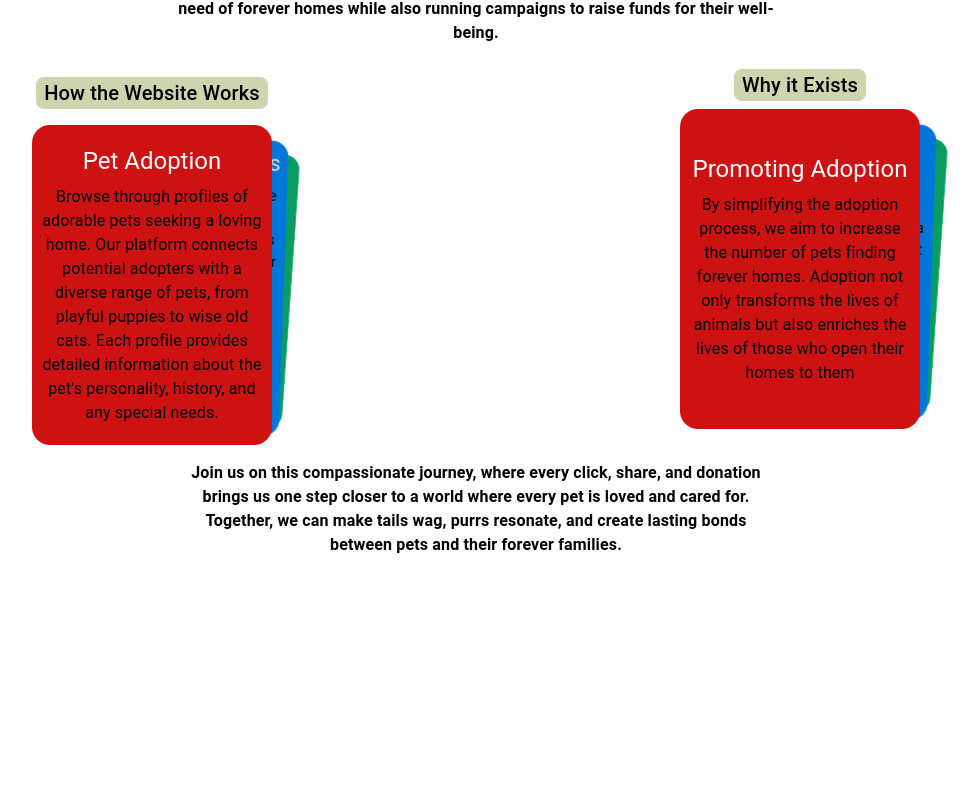
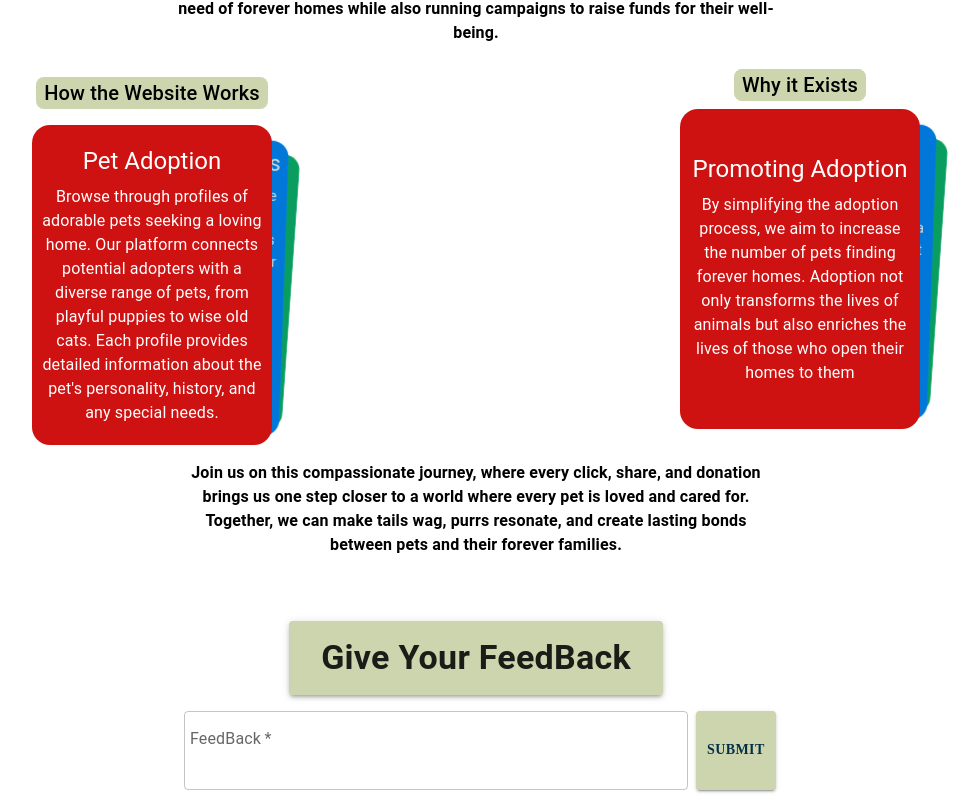
Before and after one commit to nayeem-muttakim/pet-adoption-client, a React (Vite) app: page / in a window 1280 px wide. Shown: the part 979-1785 px from the top of the page, without its empty margins (164-1143 px from the left). Before the commit the page ends 1536 px from the top, so only its background shows below. Built offline with nearby package versions, Linux system fonts and the light colour scheme; no server answers.

Commit message:
error page and homepage extra one section added

```diff
--- a/src/Authentications/Login/Login.jsx
+++ b/src/Authentications/Login/Login.jsx
@@ -56,7 +56,7 @@ const Login = () => {
       });
   };
   return (
-    <Grid sx={{ maxWidth: 600, mx: "auto", my: 10 }}>
+    <Grid px={1} sx={{ maxWidth: 600, mx: "auto", my: 10 }}>
       <Helmet>
         <title>Pet Adoption | Login</title>
       </Helmet>
@@ -72,7 +72,6 @@ const Login = () => {
         <form onSubmit={formik.handleSubmit}>
           <Grid sx={{ display: "grid", gap: 5, p: 5 }}>
             <TextField
-              sx={{ width: { xs: 220, sm: "auto" } }}
               label="Email"
               variant="standard"
               name="email"
@@ -83,7 +82,6 @@ const Login = () => {
             />
 
             <TextField
-              sx={{ width: { xs: 220, sm: "auto" } }}
               label="Password"
               variant="standard"
               name="password"
@@ -125,20 +123,21 @@ const Login = () => {
       </Divider>
       <Grid my={2}>
         {/* google login */}
-        <Button onClick={handleGoogle}>
+        <Button  onClick={handleGoogle}>
           <Box
             display={"flex"}
             alignItems={"center"}
+
             gap={{ xs: 3, sm: 13 }}
             border={1}
             mx={{ xs: 2, sm: 5 }}
-            mb={2}
-            px={1}
+
+            px={3}
             py={1}
             borderRadius={12}
           >
             <Avatar src={ggLogo}></Avatar>
-            <Typography variant="h6">Continue With Google</Typography>
+            <Typography variant="body1">Continue With Google</Typography>
           </Box>
         </Button>
         {/* github login */}
@@ -149,12 +148,12 @@ const Login = () => {
             gap={{ xs: 3, sm: 13 }}
             border={1}
             mx={{ xs: 2, sm: 5 }}
-            px={1}
+            px={3}
             py={1}
             borderRadius={12}
           >
             <Avatar src={gitLogo}></Avatar>
-            <Typography variant="h6">Continue With Github</Typography>
+            <Typography variant="body1">Continue With Github</Typography>
           </Box>
         </Button>
       </Grid>
--- /dev/null
+++ b/src/ErrorPage.jsx
@@ -0,0 +1,41 @@
+import {
+  Avatar,
+  Box,
+  Button,
+  Card,
+  CardContent,
+  CardMedia,
+  Grid,
+  Typography,
+} from "@mui/material";
+import errorSvg from "/undraw_page_not_found.svg";
+import { Link, useRouteError } from "react-router-dom";
+
+const ErrorPage = () => {
+  const error = useRouteError();
+  console.log(error);
+  return (
+    <Grid
+      sx={{
+        display: "flex",
+        gap: 5,
+        flexDirection: "column",
+        alignItems: "center",
+        justifyContent: "center",
+      }}
+    >
+      <Box sx={{ display: { xs: "none", sm: "block" } }}>
+        <img src={errorSvg} alt="" />
+      </Box>
+      <Typography sx={{display:{sm:"none"},mt:20}} variant="h2">{error.status}</Typography>
+      <Typography variant="p" sx={{ fontSize: 50, fontWeight: 500 }}>
+        {error.statusText}
+      </Typography>
+      <Link>
+        <Button variant="contained" sx={{px:12,py:2, backgroundColor: "#ccd5ae" ,color:"black",fontSize:20}}>HOME</Button>
+      </Link>
+    </Grid>
+  );
+};
+
+export default ErrorPage;
--- a/src/HomePage/AboutUs/AboutUs.jsx
+++ b/src/HomePage/AboutUs/AboutUs.jsx
@@ -4,7 +4,7 @@ import Exist from "./Exist";
 
 const AboutUs = () => {
   return (
-    <Grid my={3}>
+    <Grid my={3} pb={1}>
       <Paper
         square={false}
         sx={{
--- a/src/HomePage/AboutUs/Exist.jsx
+++ b/src/HomePage/AboutUs/Exist.jsx
@@ -19,6 +19,7 @@ export default function Exist() {
         grabCursor={true}
         modules={[EffectCards]}
         className="mySwiper"
+        color="white"
       >
         <SwiperSlide>
           {" "}
@@ -30,7 +31,7 @@ export default function Exist() {
             flexDirection={"column"}
           >
             <Typography variant="h5">Promoting Adoption</Typography>
-            <Typography color={"black"}>
+            <Typography >
               {" "}
               By simplifying the adoption process, we aim to increase the number
               of pets finding forever homes. Adoption not only transforms the
@@ -49,7 +50,7 @@ export default function Exist() {
             flexDirection={"column"}
           >
             <Typography variant="h5">Caring for the Vulnerable</Typography>
-            <Typography color={"black"}>
+            <Typography >
               {" "}
               The donation campaigns are a testament to our commitment to the
               welfare of all animals. Your support directly contributes to
@@ -68,7 +69,7 @@ export default function Exist() {
             flexDirection={"column"}
           >
             <Typography variant="h5">Building a Community</Typography>
-            <Typography color={"black"}>
+            <Typography >
               {" "}
               Beyond being a platform, we aspire to create a community of animal
               lovers who share a common goal—creating a world where every pet is
--- a/src/HomePage/AboutUs/Work.jsx
+++ b/src/HomePage/AboutUs/Work.jsx
@@ -19,6 +19,7 @@ export default function Work() {
         grabCursor={true}
         modules={[EffectCards]}
         className="mySwiper"
+        color="white"
       >
         <SwiperSlide>
           <Grid
@@ -29,7 +30,7 @@ export default function Work() {
             flexDirection={"column"}
           >
             <Typography variant="h5"> Pet Adoption </Typography>
-            <Typography color={"black"}>
+            <Typography >
               {" "}
               Browse through profiles of adorable pets seeking a loving home.
               Our platform connects potential adopters with a diverse range of
@@ -49,7 +50,7 @@ export default function Work() {
             flexDirection={"column"}
           >
             <Typography variant="h5">Donation Campaigns</Typography>
-            <Typography color={"black"}>
+            <Typography >
               {" "}
               Join us in making a difference by supporting our donation
               campaigns. These campaigns are designed to raise funds for
@@ -71,7 +72,7 @@ export default function Work() {
             flexDirection={"column"}
           >
             <Typography variant="h5">Easy Navigation</Typography>
-            <Typography  color={"black"}>
+            <Typography >
               {" "}
               Our user-friendly interface ensures a seamless experience. Filter
               your search based on preferences, such as pet category, and
--- /dev/null
+++ b/src/HomePage/Feedback/FeedBack.jsx
@@ -0,0 +1,69 @@
+import { Button, Grid, Paper, TextField, Typography } from "@mui/material";
+import toast from "react-hot-toast";
+
+const FeedBack = () => {
+  const handleFeedBack = (e) => {
+    e.preventDefault();
+    const feedback = e.target.feedback.value;
+    if (feedback) {
+      toast.success("Thanks For Your Feedback");
+      e.target.reset();
+    }
+
+    console.log(feedback);
+  };
+  return (
+    <Grid maxWidth={600} mx={"auto"} py={2}>
+      <Paper
+        square={false}
+        sx={{
+          width: "fit-content",
+          px: 4,
+          py: 2,
+          mb: 2,
+          mx: "auto",
+          backgroundColor: "#ccd5ae",
+        }}
+        elevation={3}
+      >
+        <Typography
+          textAlign={"center"}
+          sx={{ fontWeight: "bold" }}
+          variant="h4"
+        >
+          Give Your FeedBack
+        </Typography>
+      </Paper>
+
+      <form onSubmit={handleFeedBack}>
+        <Grid display={"flex"}>
+          <TextField
+          minRows={2}
+            name="feedback"
+            type="text"
+            fullWidth
+            multiline
+            sx={{ px: 1 }}
+            required
+            label="FeedBack"
+          />
+          <Button
+            type="submit"
+            variant="contained"
+            sx={{
+              backgroundColor: "#ccd5ae",
+              color: "#023047",
+              fontSize: 14,
+              fontWeight: 600,
+              fontFamily: "serif",
+            }}
+          >
+            Submit
+          </Button>
+        </Grid>
+      </form>
+    </Grid>
+  );
+};
+
+export default FeedBack;
--- a/src/HomePage/HomePage.jsx
+++ b/src/HomePage/HomePage.jsx
@@ -4,6 +4,7 @@ import PetCategories from "./PetCategories/PetCategories";
 import AboutUs from "./AboutUs/AboutUs";
 import Encourage from "./Encourage/Encourage";
 import { Helmet } from "react-helmet-async";
+import FeedBack from "./Feedback/FeedBack";
 
 const HomePage = () => {
   return (
@@ -15,6 +16,7 @@ const HomePage = () => {
       <PetCategories />
       <Encourage />
       <AboutUs />
+      <FeedBack/>
     </Grid>
   );
 };
--- a/src/HomePage/NavBar/NavBar.jsx
+++ b/src/HomePage/NavBar/NavBar.jsx
@@ -23,7 +23,7 @@ const pages = (
         Home
       </Button>
     </Link>
-    <Link>
+    <Link to='listing'>
       {" "}
       <Button sx={{ color: "#023047", fontSize: { xs: 15, md: 20 } }}>
         Pet Listing
@@ -167,11 +167,11 @@ const NavBar = () => {
           </Box>
           {/* User Setting */}{" "}
           <Box sx={{ flexGrow: 0 }}>
-            {user && (
-              <>
-                {" "}
-                <Tooltip title="Open settings">
-                  <IconButton onClick={handleOpenUserMenu}>
+            <Tooltip title="Open settings">
+              <IconButton onClick={handleOpenUserMenu}>
+                {user && (
+                  <>
+                    {" "}
                     <Avatar
                       sx={{
                         width: { sx: 50, sm: 60 },
@@ -179,10 +179,11 @@ const NavBar = () => {
                       }}
                       src={user?.photoURL}
                     />
-                  </IconButton>
-                </Tooltip>
-              </>
-            )}
+                  </>
+                )}
+              </IconButton>
+            </Tooltip>
+
             {user && (
               <>
                 {" "}
--- a/src/Routes/MainRoutes.jsx
+++ b/src/Routes/MainRoutes.jsx
@@ -4,11 +4,13 @@ import Login from "../Authentications/Login/Login";
 import Register from "../Authentications/Register/Register";
 import Banner from "../HomePage/Banner/Banner";
 import HomePage from "../HomePage/HomePage";
+import ErrorPage from "../ErrorPage";
 
 export const MainRoutes = createBrowserRouter([
     {
         path:'/',
         element:<Main/>,
+        errorElement:<ErrorPage/>,
         children:[
             {
                 path:"login",
```
Also changed, not shown: src/Authentications/Register/Register.jsx (+30 -30 lines), src/LayOut/Main.jsx (+6 -8 lines), public/undraw_page_not_found.svg (added).
